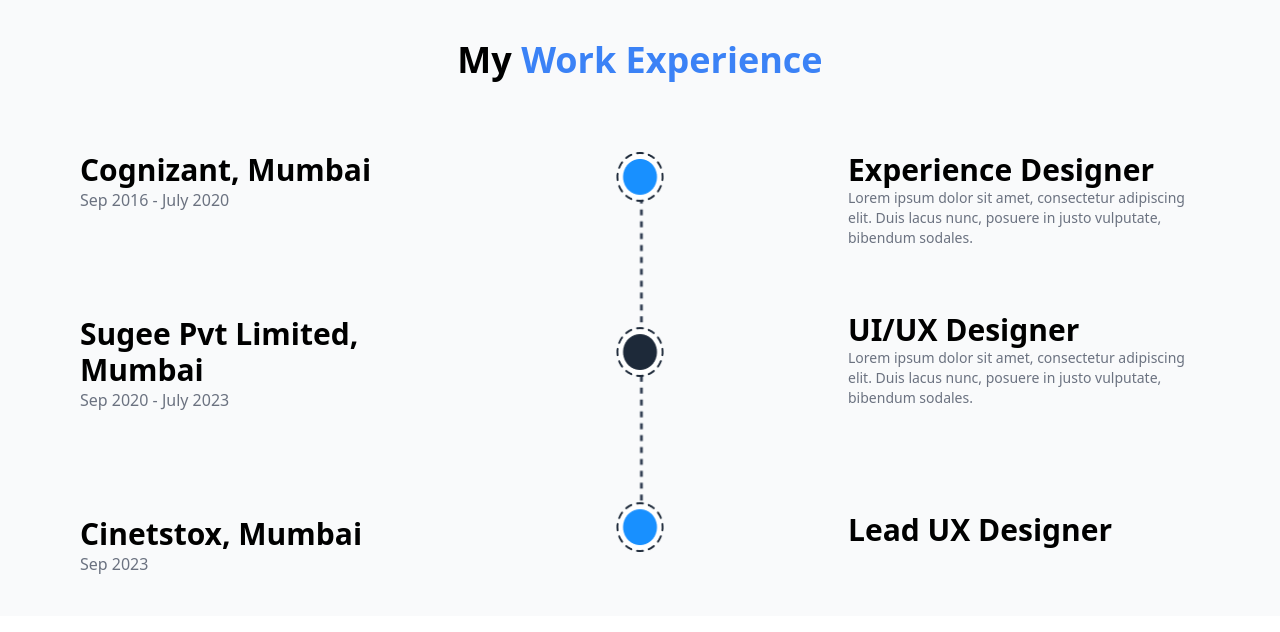
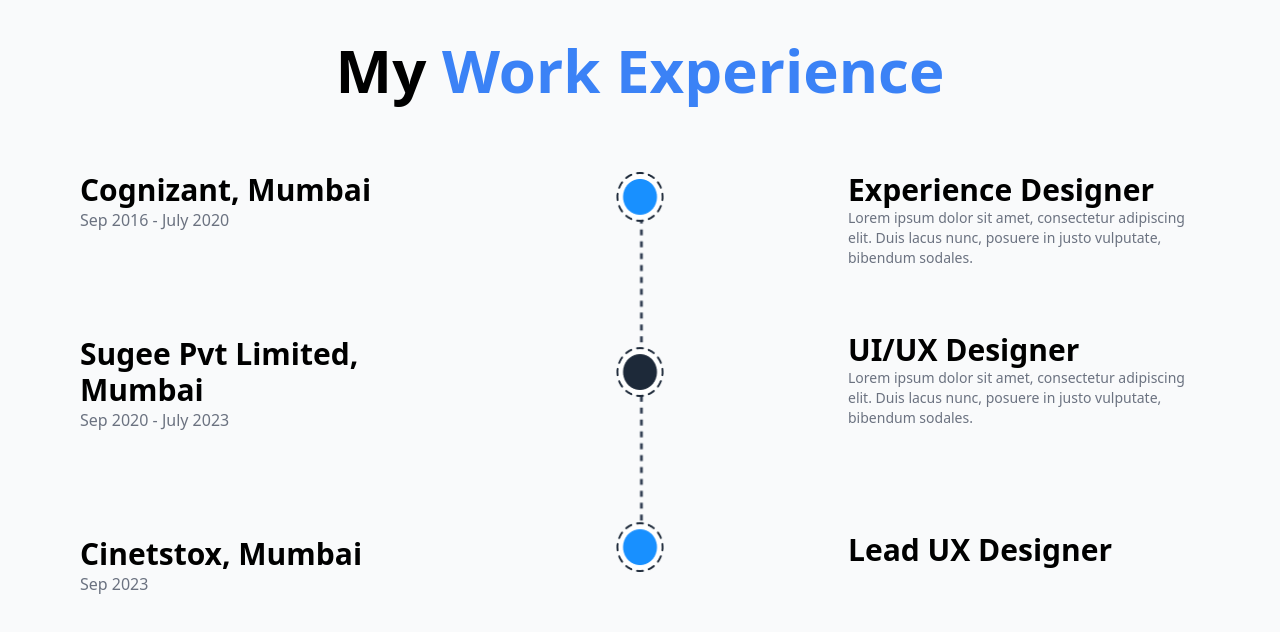
Before and after one commit to boulanouarmohamed1/DevSprint, a Next.js app in the folder devsprint/: page / in a window 1280 px wide. Shown: the top 632 px of the page. Built offline with nearby package versions, Linux system fonts and the light colour scheme.

Commit message:
another small changes

```diff
--- a/devsprint/src/components/Mywork.jsx
+++ b/devsprint/src/components/Mywork.jsx
@@ -7,7 +7,7 @@
       <div className="max-w-6xl mx-auto px-4">
         {/* Section Title */}
       <div className=" pb-10">
-        <h2 className="text-4xl font-semibold text-center mb-8 ">
+        <h2 className="text-6xl font-semibold text-center mb-8 ">
           My <span className="text-blue-500">Work Experience</span>
         </h2>
         </div>
```
